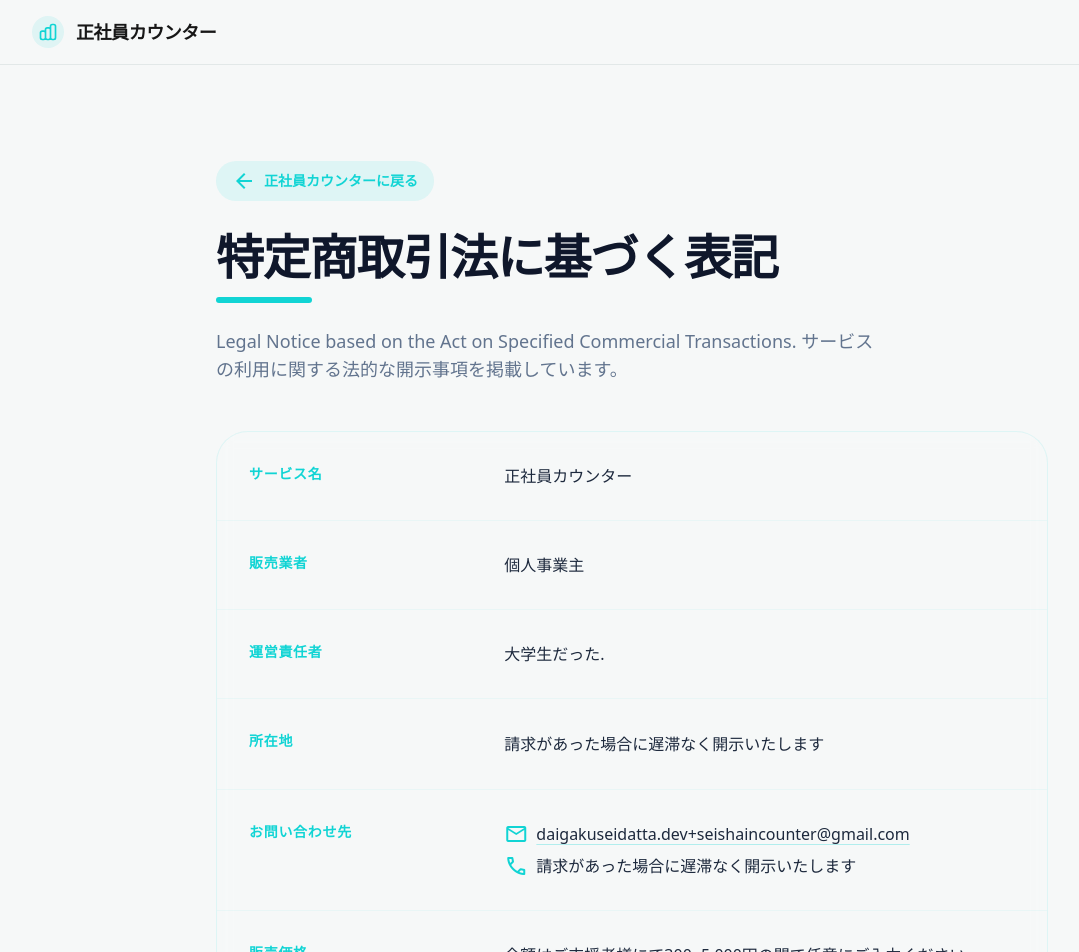
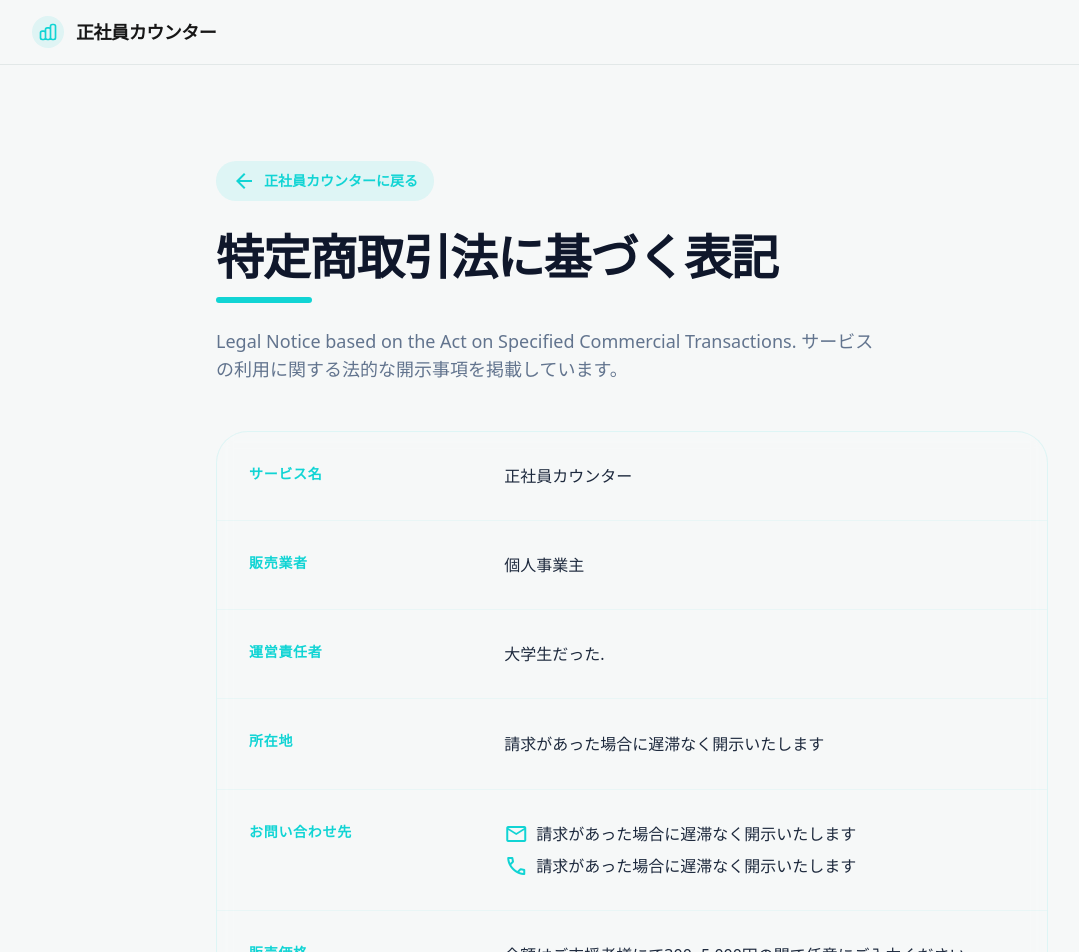
Before and after one commit to wimpykid719/employee-counter, a Next.js app in the folder app/: page /legal in a window 1280 px wide. Shown: the top 952 px of the page, without its empty margins (8-1087 px from the left). Built offline with nearby package versions, Linux system fonts and the light colour scheme; no server answers.

Commit message:
fix: メールアドレス非表示

```diff
--- a/app/src/app/legal/page.tsx
+++ b/app/src/app/legal/page.tsx
@@ -81,12 +81,7 @@ const LegalPage = () => {
                   <span className="material-symbols-outlined text-primary text-sm">
                     mail
                   </span>
-                  <a
-                    className="hover:text-primary underline underline-offset-4 decoration-primary/30 break-all"
-                    href="mailto:daigakuseidatta.dev+seishaincounter@gmail.com"
-                  >
-                    daigakuseidatta.dev+seishaincounter@gmail.com
-                  </a>
+                  <span>請求があった場合に遅滞なく開示いたします</span>
                 </p>
                 <p className="flex items-center gap-2">
                   <span className="material-symbols-outlined text-primary text-sm">
```
